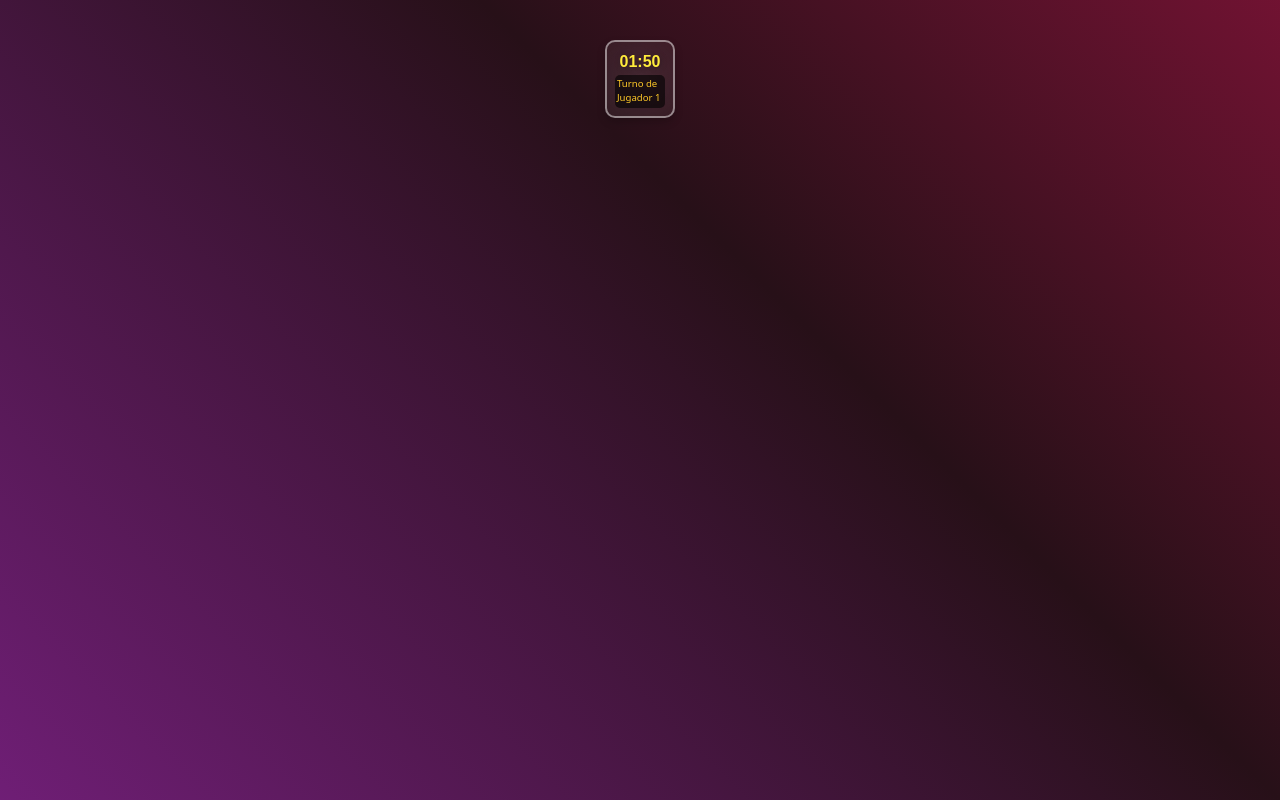
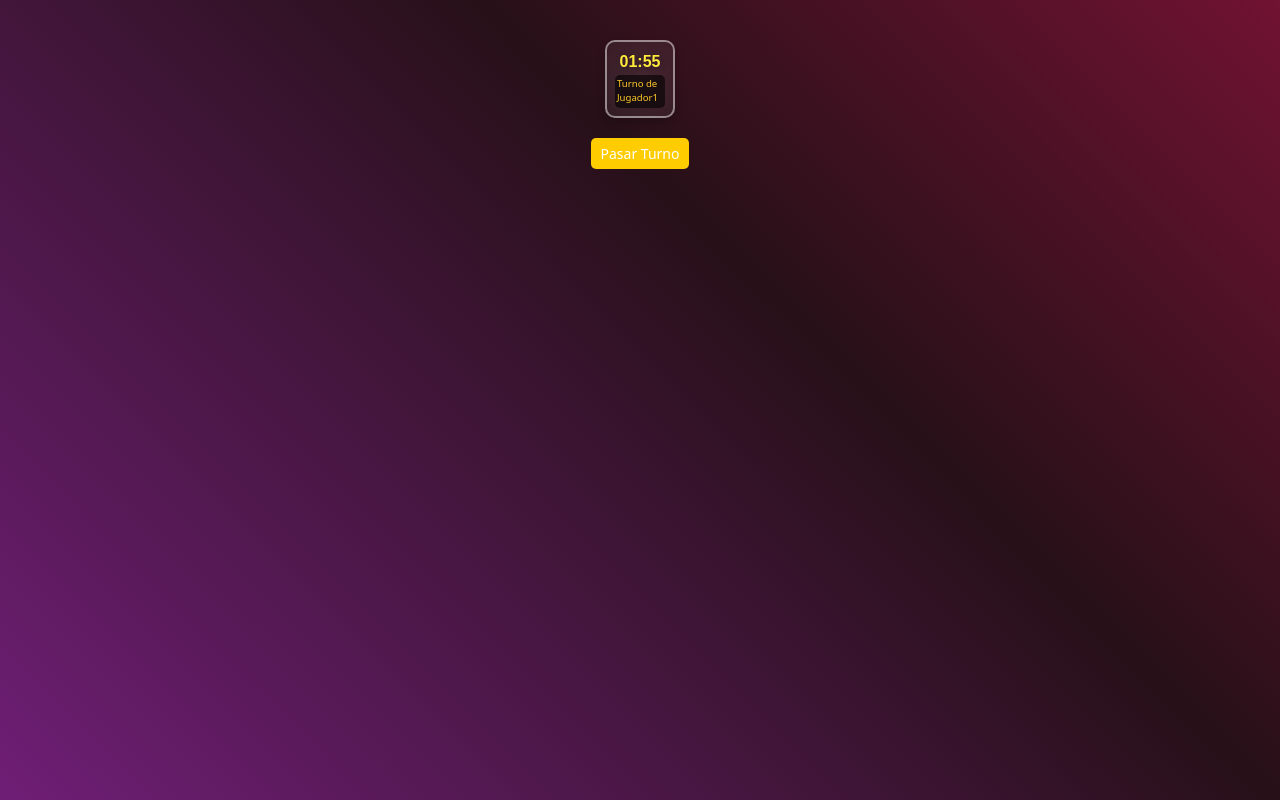
Before and after one commit to HoodedHackers/Frontend, a React (Vite) app: page /Partida in a window 1280 px wide. Built offline with nearby package versions, Linux system fonts and the light colour scheme.

Commit message:
SWC-47 boton de pasar turno funcionando con temporizador

```diff
--- a/package.json
+++ b/package.json
@@ -21,6 +21,7 @@
     "react-hook-form": "^7.53.0",
     "react-router-dom": "^6.26.2",
     "react-timer-hook": "^3.0.7",
+    "socket.io-client": "^4.8.0",
     "tsparticles": "^3.5.0"
   },
   "devDependencies": {
--- a/src/components/Opciones/Opciones.jsx
+++ b/src/components/Opciones/Opciones.jsx
@@ -7,6 +7,10 @@ const Opciones = () => {
   const nickname = localStorage.getItem("nickname");
 
   const handleCreateGame = () => {
+    const jugador1 = localStorage.getItem("nickname") || "Jugador1"; // Obtener nickname del localStorage
+    const jugadores = [jugador1, "Jugador2", "Jugador3", "Jugador4"]; // Personaliza más nombres
+
+    localStorage.setItem("jugadores", JSON.stringify(jugadores)); // Guardar en localStorage
     navigate("/Partida");
   };
 
--- a/src/components/Partida/Partida.jsx
+++ b/src/components/Partida/Partida.jsx
@@ -1,19 +1,66 @@
-import React from "react";
+import React, { useState, useEffect } from "react";
 import TurnoTemporizador from "../Temporizador/TurnoTemporizador";
+import PasarTurno from "../PasarTurno/PasarTurno";
 import styles from "./Partida.module.css";
 
 const Partida = () => {
   const tiempoLimite = 120; // 2 minutos
-  const jugadorActual = "Jugador 1"; // Cambia esto según tu lógica de jugadores
-  const jugadoresEnPartida = 2; // Cambia esto según la cantidad de jugadores
+  const [jugadores, setJugadores] = useState(() => {
+    const storedJugadores = JSON.parse(localStorage.getItem("jugadores")) || [];
+    return storedJugadores.length > 0 ? storedJugadores : ["Jugador1", "Jugador2", "Jugador3", "Jugador4"]; // Default names
+  });
+
+  const [jugadorActualIndex, setJugadorActualIndex] = useState(() => {
+    const storedIndex = localStorage.getItem("jugadorActualIndex");
+    return storedIndex !== null ? parseInt(storedIndex) : 0;
+  });
+
+  const [tiempoRestante, setTiempoRestante] = useState(() => {
+    const storedTiempo = localStorage.getItem("tiempoRestante");
+    return storedTiempo !== null ? parseInt(storedTiempo) : tiempoLimite;
+  });
+
+   // Recuperar el nickname del localStorage
+   const nickname = localStorage.getItem("nickname") || "Jugador1";
+
+  // Guardar el estado en localStorage
+  useEffect(() => {
+    localStorage.setItem("jugadorActualIndex", jugadorActualIndex);
+    localStorage.setItem("jugadores", JSON.stringify(jugadores));
+    localStorage.setItem("tiempoRestante", tiempoRestante);
+  }, [jugadorActualIndex, jugadores, tiempoRestante]);
+
+  useEffect(() => {
+    const timer = setInterval(() => {
+      setTiempoRestante((prevTiempo) => {
+        if (prevTiempo > 0) {
+          return prevTiempo - 1;
+        } else {
+          clearInterval(timer);
+          return 0;
+        }
+      });
+    }, 1000);
+
+    return () => clearInterval(timer);
+  }, []);
+
+  const pasarTurno = () => {
+    setJugadorActualIndex((prevIndex) => (prevIndex + 1) % jugadores.length); // Cambia de jugador circularmente
+    setTiempoRestante(tiempoLimite); // Reinicia el temporizador
+  };
+
+  const jugadorActual = jugadores[jugadorActualIndex]; // Obtiene el nombre del jugador actual
 
   return (
     <div className={styles.partidaContainer}>
       <TurnoTemporizador
-        tiempoLimite={tiempoLimite}
-        jugadorActual={jugadorActual}
-        jugadoresEnPartida={jugadoresEnPartida}
+        tiempoLimite={tiempoRestante}
+        jugadorActual={nickname} // Muestra el nombre del jugador actual
+        jugadoresEnPartida={jugadores.length} // Pasa la cantidad de jugadores
+        resetTimer={pasarTurno} // Pasa la función para reiniciar el temporizador
       />
+      <PasarTurno onPasarTurno={pasarTurno} />
     </div>
   );
 };
--- /dev/null
+++ b/src/components/PasarTurno/PasarTurno.jsx
@@ -0,0 +1,12 @@
+import React from "react";
+import styles from "./PasarTurno.module.css";
+
+const PasarTurno = ({ onPasarTurno }) => {
+  return (
+    <button className={styles.botonPasarTurno} onClick={onPasarTurno}>
+      Pasar Turno
+    </button>
+  );
+};
+
+export default PasarTurno;
--- /dev/null
+++ b/src/components/PasarTurno/PasarTurno.module.css
@@ -0,0 +1,14 @@
+.botonPasarTurno {
+    background-color: #ffcc00; /* Color de fondo */
+    color: #fff; /* Color del texto */
+    border: none;
+    border-radius: 5px;
+    padding: 5px 10px; /* Ajusta el padding para hacerlo más pequeño */
+    cursor: pointer;
+    font-size: 14px; /* Tamaño de fuente más pequeño */
+    transition: background-color 0.3s;
+}
+
+.botonPasarTurno:hover {
+    background-color: #ffb300; /* Color de fondo al pasar el mouse */
+}
--- a/src/components/Temporizador/TurnoTemporizador.jsx
+++ b/src/components/Temporizador/TurnoTemporizador.jsx
@@ -1,11 +1,12 @@
 import React, { useState, useEffect, useRef } from "react";
 import styles from "./TurnoTemporizador.module.css";
 
-const TurnoTemporizador = ({ tiempoLimite, jugadorActual, jugadoresEnPartida }) => {
+const TurnoTemporizador = ({ tiempoLimite, jugadorActual, jugadoresEnPartida, resetTimer }) => {
   const [timeLeft, setTimeLeft] = useState(tiempoLimite);
   const [turnoFinalizado, setTurnoFinalizado] = useState(false);
   const audioRef = useRef(new Audio("/dun-dun-dun.mp3"));
   const [temporizadorIniciado, setTemporizadorIniciado] = useState(false);
+  const [mostrarNotificacion, setMostrarNotificacion] = useState(false);
 
   useEffect(() => {
     if (jugadoresEnPartida >= 2) {
@@ -21,8 +22,12 @@ const TurnoTemporizador = ({ tiempoLimite, jugadorActual, jugadoresEnPartida })
         setTimeLeft((prevTime) => {
           if (prevTime > 0) return prevTime - 1;
           else {
-            setTurnoFinalizado(true);
-            audioRef.current.play(); // Reproduce el audio
+            // Solo ejecuta esta parte si el turno no ha finalizado
+            if (!turnoFinalizado) {
+              setTurnoFinalizado(true);
+              audioRef.current.play(); // Reproduce el audio
+              setMostrarNotificacion(true); // Muestra la notificación
+            }
             return 0; // Asegúrate de no ir por debajo de 0
           }
         });
@@ -31,24 +36,25 @@ const TurnoTemporizador = ({ tiempoLimite, jugadorActual, jugadoresEnPartida })
 
     return () => {
       clearInterval(countdown);
-      audioRef.current.pause();
-      audioRef.current.currentTime = 0;
     };
   }, [temporizadorIniciado, turnoFinalizado]);
 
   useEffect(() => {
     if (turnoFinalizado) {
       const timeout = setTimeout(() => {
-        resetTimer(); // Reinicia el temporizador después de que termine el turno
-      }, 2000);
+        resetTimerFunc(); // Reinicia el temporizador después de que termine el turno
+        setMostrarNotificacion(false); // Oculta la notificación
+      }, 3000); // Espera 3 segundos antes de ocultar
 
       return () => clearTimeout(timeout);
     }
   }, [turnoFinalizado]);
 
-  const resetTimer = () => {
+  const resetTimerFunc = () => {
     setTimeLeft(tiempoLimite);
     setTurnoFinalizado(false);
+    audioRef.current.pause(); // Detiene el audio
+    audioRef.current.currentTime = 0; // Reinicia el audio
   };
 
   const minutes = Math.floor(timeLeft / 60);
@@ -67,7 +73,7 @@ const TurnoTemporizador = ({ tiempoLimite, jugadorActual, jugadoresEnPartida })
         )}
       </div>
 
-      {turnoFinalizado && (
+      {mostrarNotificacion && (
         <div className={styles.toast}>
           <p className={styles.finalizadoTexto}>¡Tu turno finalizó!</p>
         </div>
--- a/src/components/Temporizador/TurnoTemporizador.module.css
+++ b/src/components/Temporizador/TurnoTemporizador.module.css
@@ -1,32 +1,33 @@
 .timerContainer {
   position: relative;
   display: flex;
-  justify-content: center; /* Centra el contenido horizontalmente */
-  align-items: center; /* Centra el contenido verticalmente */
-  margin-top: 40px; /* Espacio desde la parte superior de la pantalla */
-  margin-bottom: 20px; /* Espacio entre el temporizador y el título */
+  justify-content: center;
+  align-items: center;
+  margin-top: 40px;
+  margin-bottom: 20px;
+  gap: 10px;
 }
 
 .rectangulo {
-  width: 70px; /* Disminuir el ancho */
-  height: auto; /* Mantiene la altura automática */
-  padding: 8px; /* Ajusta el padding */
+  width: 70px;
+  height: auto;
+  padding: 8px;
   border-radius: 10px;
   background: radial-gradient(circle, rgba(255, 255, 255, 0.1) 0%, rgba(255, 255, 255, 0.05) 100%);
   display: flex;
-  flex-direction: column; /* Apila el temporizador y el turno */
+  flex-direction: column;
   justify-content: center;
   align-items: center;
   box-shadow: 0 4px 8px rgba(0, 0, 0, 0.2);
   backdrop-filter: blur(8px);
   border: 2px solid rgba(250, 247, 247, 0.5);
-  margin: 0 auto; /* Centra el rectángulo horizontalmente */
+  margin: 0 auto;
 }
 
 .timerText {
   font-size: 1.0rem;
   font-weight: bold;
-  color: #ffeb3b; /* Color más brillante para el temporizador */
+  color: #ffeb3b;
   text-shadow: 1px 1px 6px rgba(0, 0, 0, 0.3);
   font-family: 'Arial', sans-serif;
 }
@@ -43,7 +44,7 @@
 /* Para pantallas de hasta 480px */
 @media (max-width: 480px) {
   .rectangulo {
-    width: 80px; /* Ajustar el ancho para pantallas pequeñas */
+    width: 80px;
   }
 
   .timerText {
--- a/src/components/login/login.jsx
+++ b/src/components/login/login.jsx
@@ -10,7 +10,7 @@ const Login = () => {
 
   const manejarBotonInicioSesion = async (data) => {
     try {
-      const response = await fetch("http://127.0.0.1:8000/api/name", {
+      const response = await fetch("https://httpbin.org/post", {
         method: "POST",
         headers: {
           "Content-Type": "application/json",
--- a/src/components/login/login.module.css
+++ b/src/components/login/login.module.css
@@ -3,9 +3,8 @@
   margin: 0 auto;
   padding: 2rem;
   text-align: center;
-  background: radial-gradient(circle, rgba(231, 42, 42, 0.7), rgba(48, 2, 78, 0.8), rgba(54, 2, 52, 0.9), rgba(53, 2, 68, 1));
-  background-size: 200% 200%;
-  animation: neon-background 10s ease infinite;
+  background: radial-gradient(circle, rgba(232, 226, 233, 0.7), rgba(158, 3, 124, 0.8), rgba(54, 2, 52, 0.9), rgb(55, 1, 71));
+  background-size: 300% 300%; /* Mantiene el tamaño del gradiente */
   min-height: 100vh;
   display: flex;
   flex-direction: column;
@@ -19,12 +18,6 @@
   .root {
     padding: 1rem;
   }
-}
-
-@keyframes neon-background {
-  0% { background-position: 0% 50%; }
-  50% { background-position: 100% 50%; }
-  100% { background-position: 0% 50%; }
 }
 
 .title {
@@ -82,25 +75,6 @@
   border: none;
   cursor: pointer;
   transition: background 0.3s ease, transform 0.3s ease;
-}
-
-.customButton:before {
-  content: '';
-  position: absolute;
-  top: -6px;
-  left: -6px;
-  right: -6px;
-  bottom: -6px;
-  border-radius: 12px;
-  background: linear-gradient(45deg, #ff1eff, #00ffea, #0ff);
-  background-size: 400% 400%;
-  z-index: -1;
-  animation: border-flow 2.5s infinite;
-}
-
-@keyframes border-flow {
-  0% { background-position: 0%; }
-  100% { background-position: 300%; }
 }
 
 .customButton:hover {
```
Also changed, not shown: 1 other file (tests, documents, lock files or other folders).
